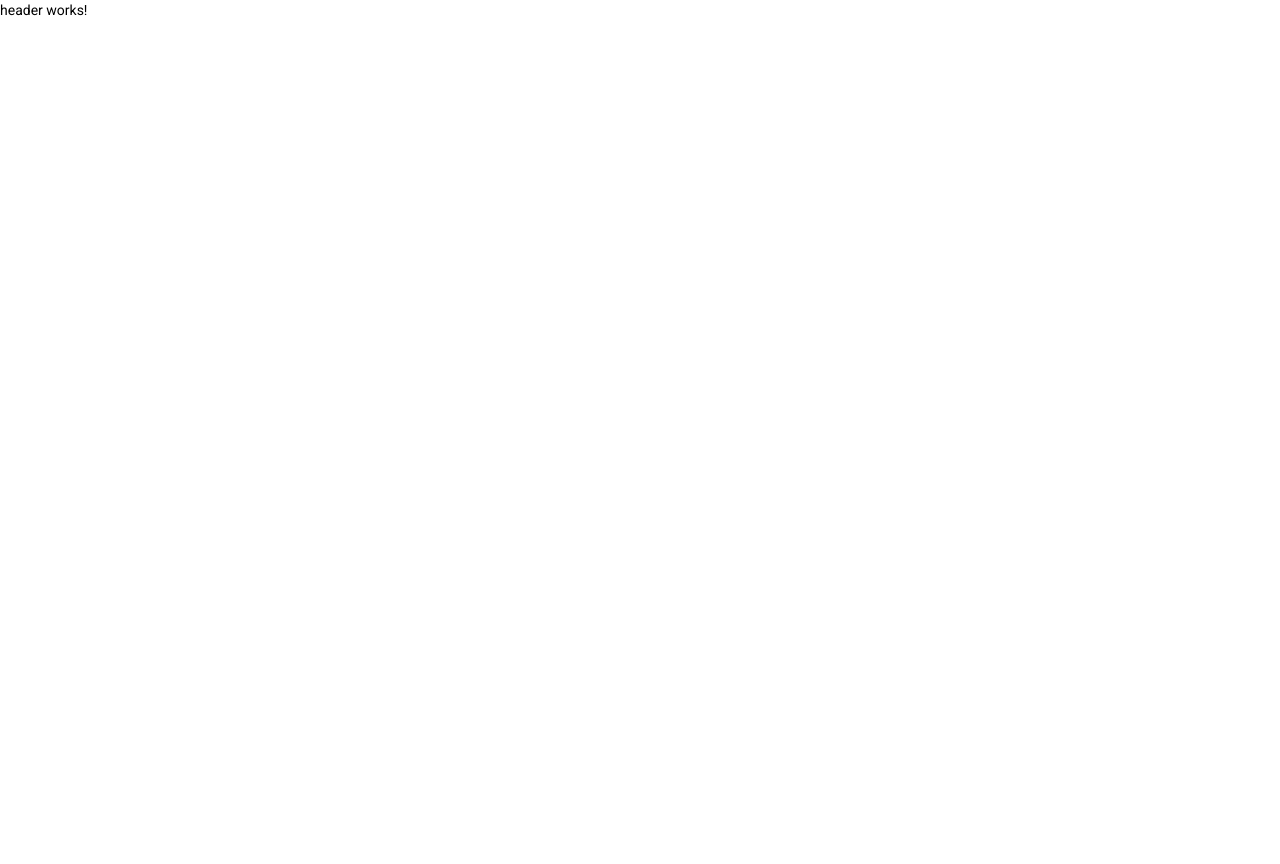
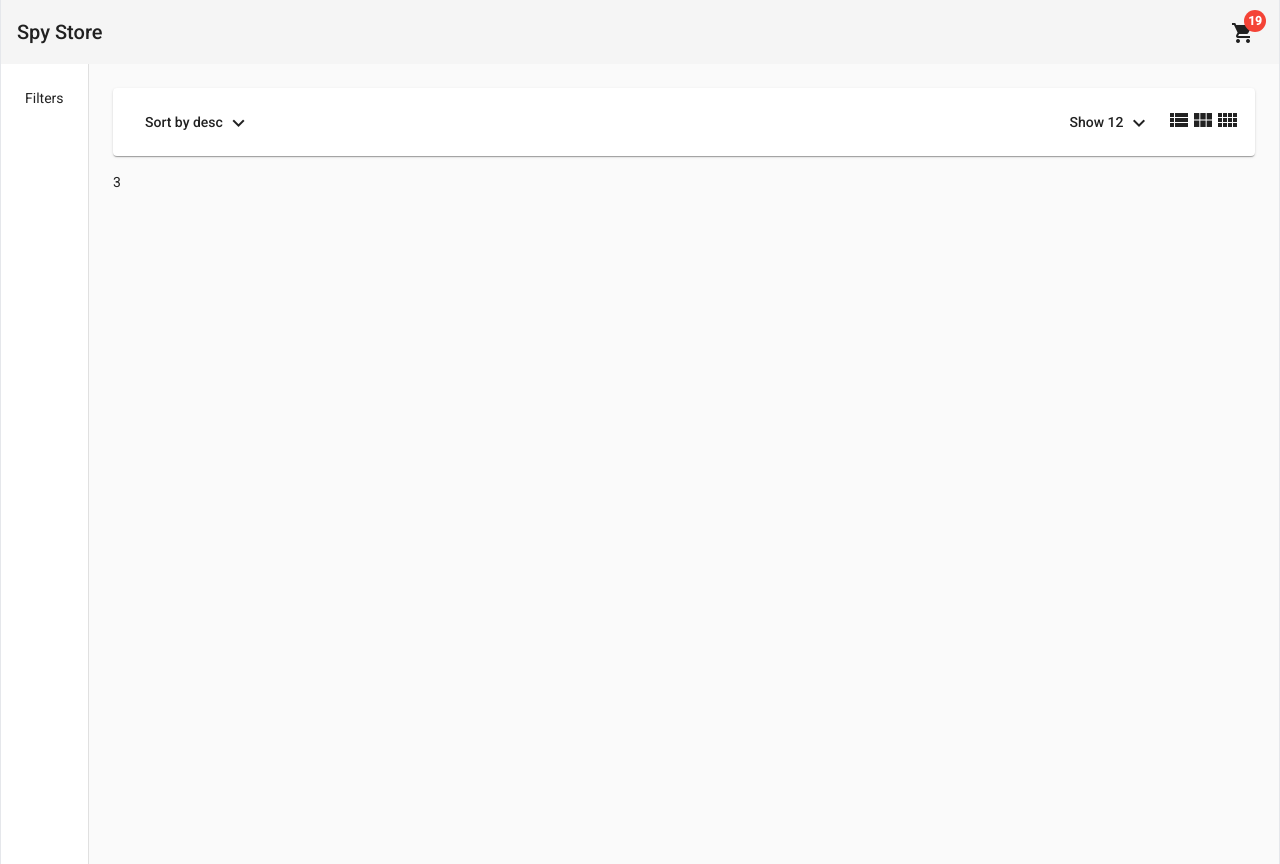
Before and after one commit to naveenvarma19/store, an Angular app: page /home in a window 1280 px wide. Before the commit this address led to /. Before the commit the page ends 800 px from the top, so only its background shows below. Built offline with nearby package versions, Linux system fonts and the light colour scheme.

Commit message:
Updated HomePage with filters

```diff
--- a/src/app/app-routing.module.ts
+++ b/src/app/app-routing.module.ts
@@ -1,10 +1,21 @@
-import { NgModule } from '@angular/core';
-import { RouterModule, Routes } from '@angular/router';
+import { NgModule } from "@angular/core";
+import { RouterModule, Routes } from "@angular/router";
+import { HomeComponent } from "./pages/home/home.component";
 
-const routes: Routes = [];
+const routes: Routes = [
+  {
+    path: "home",
+    component: HomeComponent,
+  },
+  {
+    path: "",
+    redirectTo: "home",
+    pathMatch: "full",
+  },
+];
 
 @NgModule({
   imports: [RouterModule.forRoot(routes)],
-  exports: [RouterModule]
+  exports: [RouterModule],
 })
-export class AppRoutingModule { }
+export class AppRoutingModule {}
--- a/src/app/components/header/header.component.html
+++ b/src/app/components/header/header.component.html
@@ -1 +1,44 @@
-<p>header works!</p>
+<mat-toolbar class="max-w-7xl mx-auto border-x justify-between">
+  <a routerLink="/home">Spy Store</a>
+  <!-- [matMenuTriggerFor]="menu" is used to trigger the menu when the button is clicked -->
+  <button mat-icon-button [matMenuTriggerFor]="menu">
+    <mat-icon [matBadge]="19" [matBadgeColor]="'warn'">shopping_cart</mat-icon>
+  </button>
+  <mat-menu #menu="matMenu">
+    <div class="p-3 divide-y divide-solid">
+      <div class="pb-3 flex justify-between">
+        <span class="mr-16">19 items</span>
+        <a routerLink="cart">View Cart</a>
+      </div>
+      <div class="py-3">
+        <div class="flex justify-between font-light mb-2">
+          Keyboard x 1
+          <span class="font-bold">{{ "150" | currency : "INR" }} </span>
+        </div>
+        <div class="flex justify-between font-light mb-2">
+          Keyboard x 1
+          <span class="font-bold">{{ "150" | currency : "INR" }} </span>
+        </div>
+        <div class="flex justify-between font-light mb-2">
+          Keyboard x 1
+          <span class="font-bold">{{ "150" | currency : "INR" }} </span>
+        </div>
+      </div>
+      <div class="flex justify-between py-3 font-light">
+        Total :
+        <span class="font-bold">{{ "450" | currency : "INR" }}</span>
+      </div>
+      <div class="pt-3 flex justify-between">
+        <button class="bg-rose-600 text-white rounded-full w-9 h-9">
+          <mat-icon>remove_shopping_cart</mat-icon>
+        </button>
+        <button
+          routerLink="cart"
+          class="bg-green-600 text-white rounded-full w-9 h-9"
+        >
+          <mat-icon>remove_shopping_cart</mat-icon>
+        </button>
+      </div>
+    </div>
+  </mat-menu>
+</mat-toolbar>
--- /dev/null
+++ b/src/app/pages/home/components/products-header/products-header.component.html
@@ -0,0 +1,37 @@
+<mat-card class="mb-4">
+  <div class="flex justify-between">
+    <div>
+      <button mat-button [matMenuTriggerFor]="sortByMenu">
+        Sort by {{ sort }}
+        <mat-icon>expand_more</mat-icon>
+      </button>
+      <mat-menu #sortByMenu="matMenu">
+        <button (click)="onSortUpdate('desc')" mat-menu-item>desc</button>
+        <button (click)="onSortUpdate('asc')" mat-menu-item>asc</button>
+      </mat-menu>
+    </div>
+
+    <div class="flex items-center">
+      <div>
+        <button mat-button [matMenuTriggerFor]="menu">
+          Show {{ itemsShowCount }}
+          <mat-icon>expand_more</mat-icon>
+        </button>
+        <mat-menu #menu="matMenu">
+          <button (click)="onItemsUpdated(12)" mat-menu-item>12</button>
+          <button (click)="onItemsUpdated(24)" mat-menu-item>24</button>
+          <button (click)="onItemsUpdated(36)" mat-menu-item>36</button>
+        </mat-menu>
+      </div>
+      <button (click)="onColumnsUpdated(1)">
+        <mat-icon>view_list</mat-icon>
+      </button>
+      <button (click)="onColumnsUpdated(3)">
+        <mat-icon>view_module</mat-icon>
+      </button>
+      <button (click)="onColumnsUpdated(4)">
+        <mat-icon>view_comfy</mat-icon>
+      </button>
+    </div>
+  </div>
+</mat-card>
--- /dev/null
+++ b/src/app/pages/home/components/products-header/products-header.component.ts
@@ -0,0 +1,27 @@
+import { Component, EventEmitter, OnInit, Output } from "@angular/core";
+
+@Component({
+  selector: "app-products-header",
+  templateUrl: "./products-header.component.html",
+  styleUrls: ["./products-header.component.css"],
+})
+export class ProductsHeaderComponent implements OnInit {
+  @Output() columnCountChange = new EventEmitter<number>();
+  sort = "desc";
+  itemsShowCount: number = 12;
+  constructor() {}
+
+  ngOnInit(): void {}
+
+  onSortUpdate(newSort: string): void {
+    this.sort = newSort;
+  }
+
+  onItemsUpdated(count: number): void {
+    this.itemsShowCount = count;
+  }
+
+  onColumnsUpdated(colsNum: number): void {
+    this.columnCountChange.emit(colsNum);
+  }
+}
--- /dev/null
+++ b/src/app/pages/home/home.component.html
@@ -0,0 +1,14 @@
+<mat-drawer-container
+  [autosize]="true"
+  class="min-h-full max-w-7xl mx-auto border-x"
+>
+  <mat-drawer mode="side" opened class="p-6">
+    <div>Filters</div>
+  </mat-drawer>
+  <mat-drawer-content class="p-6">
+    <app-products-header
+      (columnCountChange)="onColumnsCountChange($event)"
+    ></app-products-header>
+    {{ cols }}
+  </mat-drawer-content>
+</mat-drawer-container>
--- /dev/null
+++ b/src/app/pages/home/home.component.ts
@@ -0,0 +1,17 @@
+import { Component, OnInit } from "@angular/core";
+
+@Component({
+  selector: "app-home",
+  templateUrl: "./home.component.html",
+  styleUrls: ["./home.component.css"],
+})
+export class HomeComponent implements OnInit {
+  cols = 3;
+  constructor() {}
+
+  ngOnInit(): void {}
+
+  onColumnsCountChange(colsNum: number): void {
+    this.cols = colsNum;
+  }
+}
```
Also changed, not shown: src/app/app.module.ts (+9 -2 lines), src/app/pages/home/components/products-header/products-header.component.css (added), src/app/pages/home/home.component.css (added), 1 other file (tests, documents, lock files or other folders).
